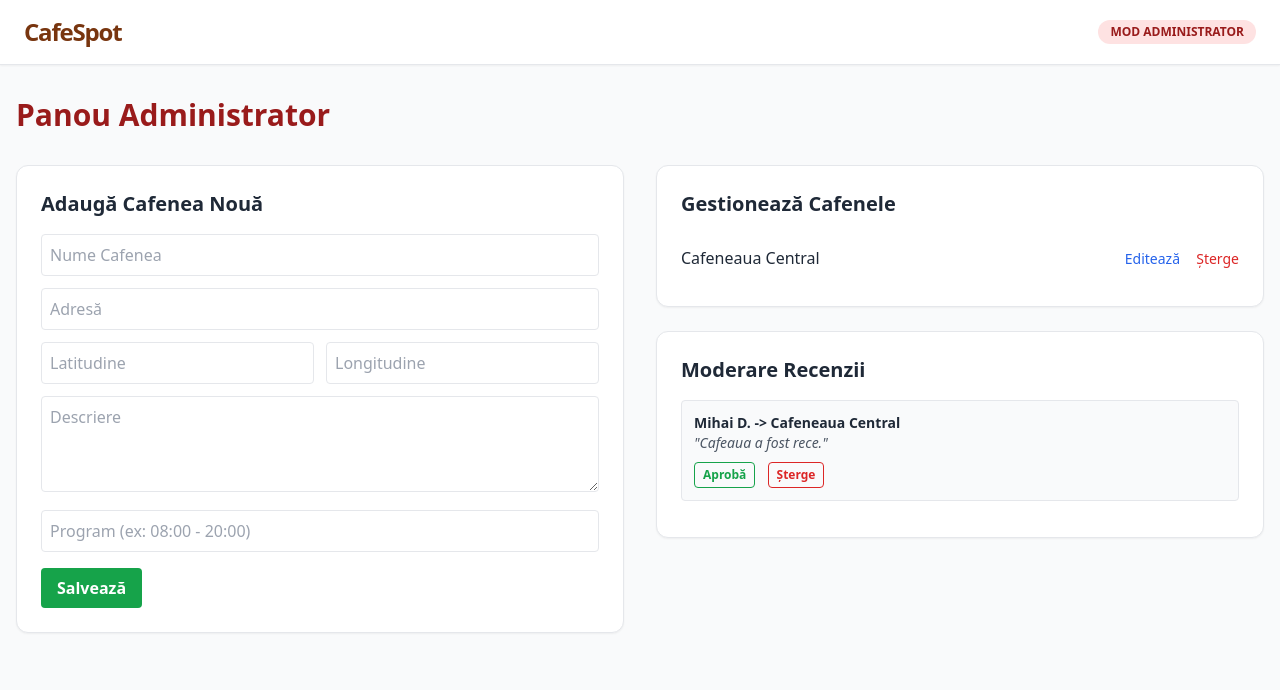
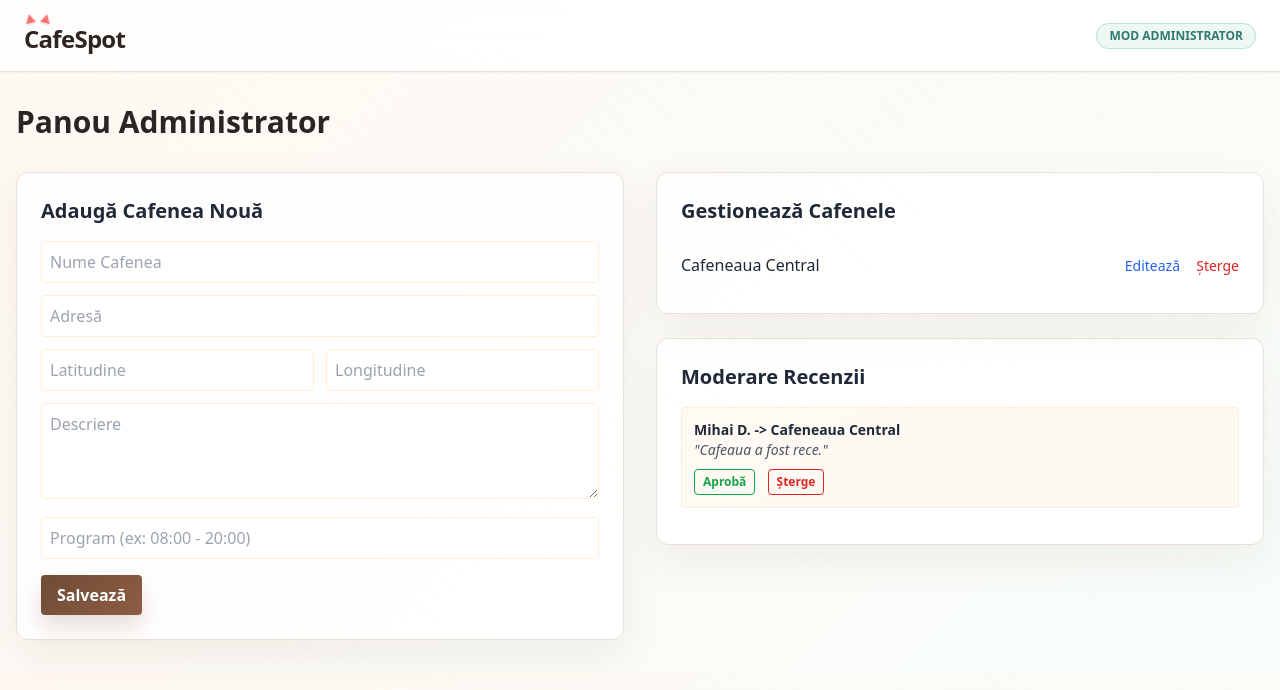
Before and after one commit to victorpwp/CafeSpot, a plain HTML site: page admin.html in a window 1280 px wide. Drawn offline with nearby package versions, Linux system fonts and the light colour scheme.

Commit message:
Update CafeSpot cat-inspired theme

```diff
--- a/admin.html
+++ b/admin.html
@@ -5,35 +5,38 @@
     <meta name="viewport" content="width=device-width, initial-scale=1.0">
     <title>Panou Administrator - CafeSpot</title>
     <script src="https://cdn.tailwindcss.com"></script>
+    <link rel="stylesheet" href="styles.css">
 </head>
 <body class="bg-gray-50 font-sans text-gray-800">
 
-    <nav class="bg-white shadow-sm border-b border-gray-200 px-6 py-4 sticky top-0 z-50">
+    <nav class="topbar shadow-sm border-b px-6 py-4 sticky top-0 z-50">
         <div class="max-w-7xl mx-auto flex justify-between items-center">
-            <a href="index.html" class="text-2xl font-extrabold text-amber-900 tracking-tighter hover:opacity-80">CafeSpot</a>
-            <span class="bg-red-100 text-red-800 text-xs font-bold px-3 py-1 rounded-full uppercase">Mod Administrator</span>
+            <a href="index.html" class="brand text-2xl hover:opacity-85">
+                <span class="brand-word">CafeSpot</span>
+            </a>
+            <span class="accent-pill text-xs font-bold px-3 py-1 rounded-full uppercase">Mod Administrator</span>
         </div>
     </nav>
 
     <div class="max-w-7xl mx-auto px-4 py-8">
-        <h1 class="text-3xl font-bold mb-8 text-red-800">Panou Administrator</h1>
+        <h1 class="text-3xl font-bold mb-8 text-stone-800">Panou Administrator</h1>
 
         <div class="grid grid-cols-1 lg:grid-cols-2 gap-8">
-            <div class="bg-white p-6 rounded-xl shadow-sm border">
+            <div class="soft-card p-6 rounded-xl border">
                 <h2 class="text-xl font-bold mb-4">Adaugă Cafenea Nouă</h2>
-                <input type="text" placeholder="Nume Cafenea" class="w-full mb-3 p-2 border rounded">
-                <input type="text" placeholder="Adresă" class="w-full mb-3 p-2 border rounded">
+                <input type="text" placeholder="Nume Cafenea" class="w-full mb-3 p-2 border border-orange-100 rounded focus:ring-2 focus:ring-teal-300 focus:outline-none">
+                <input type="text" placeholder="Adresă" class="w-full mb-3 p-2 border border-orange-100 rounded focus:ring-2 focus:ring-teal-300 focus:outline-none">
                 <div class="flex space-x-3 mb-3">
-                    <input type="text" placeholder="Latitudine" class="w-1/2 p-2 border rounded">
-                    <input type="text" placeholder="Longitudine" class="w-1/2 p-2 border rounded">
+                    <input type="text" placeholder="Latitudine" class="w-1/2 p-2 border border-orange-100 rounded focus:ring-2 focus:ring-teal-300 focus:outline-none">
+                    <input type="text" placeholder="Longitudine" class="w-1/2 p-2 border border-orange-100 rounded focus:ring-2 focus:ring-teal-300 focus:outline-none">
                 </div>
-                <textarea placeholder="Descriere" class="w-full mb-3 p-2 border rounded h-24"></textarea>
-                <input type="text" placeholder="Program (ex: 08:00 - 20:00)" class="w-full mb-4 p-2 border rounded">
-                <button class="bg-green-600 text-white px-4 py-2 rounded font-bold hover:bg-green-700">Salvează</button>
+                <textarea placeholder="Descriere" class="w-full mb-3 p-2 border border-orange-100 rounded h-24 focus:ring-2 focus:ring-teal-300 focus:outline-none"></textarea>
+                <input type="text" placeholder="Program (ex: 08:00 - 20:00)" class="w-full mb-4 p-2 border border-orange-100 rounded focus:ring-2 focus:ring-teal-300 focus:outline-none">
+                <button class="cta-button px-4 py-2 rounded font-bold">Salvează</button>
             </div>
 
             <div>
-                <div class="bg-white p-6 rounded-xl shadow-sm border mb-6">
+                <div class="soft-card p-6 rounded-xl border mb-6">
                     <h2 class="text-xl font-bold mb-4">Gestionează Cafenele</h2>
                     <ul class="divide-y">
                         <li class="py-3 flex justify-between items-center">
@@ -46,9 +49,9 @@
                     </ul>
                 </div>
 
-                <div class="bg-white p-6 rounded-xl shadow-sm border">
+                <div class="soft-card p-6 rounded-xl border">
                     <h2 class="text-xl font-bold mb-4">Moderare Recenzii</h2>
-                    <div class="border p-3 rounded mb-3 bg-gray-50">
+                    <div class="border border-orange-100 p-3 rounded mb-3 bg-orange-50/60">
                         <p class="text-sm font-bold">Mihai D. -> Cafeneaua Central</p>
                         <p class="text-sm text-gray-600 italic">"Cafeaua a fost rece."</p>
                         <div class="mt-2 space-x-2">
--- /dev/null
+++ b/styles.css
@@ -0,0 +1,133 @@
+:root {
+    --ink: #2f241f;
+    --muted: #776a63;
+    --cream: #fff8f1;
+    --surface: #ffffff;
+    --line: #eadfd6;
+    --coffee: #6f4b35;
+    --coral: #f97373;
+    --mint: #69c7b2;
+    --butter: #ffd166;
+}
+
+body {
+    background:
+        linear-gradient(135deg, rgba(255, 248, 241, 0.95), rgba(247, 253, 250, 0.95)),
+        repeating-linear-gradient(45deg, rgba(111, 75, 53, 0.035) 0 1px, transparent 1px 18px);
+    color: var(--ink);
+}
+
+.topbar {
+    background: rgba(255, 255, 255, 0.86);
+    border-color: var(--line);
+    backdrop-filter: blur(18px);
+}
+
+.brand {
+    display: inline-flex;
+    align-items: center;
+    color: var(--ink);
+    font-weight: 900;
+    letter-spacing: -0.03em;
+    line-height: 1;
+    padding-top: 0.45rem;
+}
+
+.brand-word {
+    position: relative;
+    display: inline-block;
+    color: var(--ink);
+}
+
+.brand-word::before,
+.brand-word::after {
+    content: "";
+    position: absolute;
+    top: -0.55rem;
+    width: 0;
+    height: 0;
+    border-left: 0.34rem solid transparent;
+    border-right: 0.34rem solid transparent;
+    border-bottom: 0.62rem solid var(--coral);
+    filter: drop-shadow(0 2px 0 rgba(111, 75, 53, 0.12));
+}
+
+.brand-word::before {
+    left: 0.05rem;
+    transform: rotate(-14deg);
+}
+
+.brand-word::after {
+    left: 1.05rem;
+    transform: rotate(14deg);
+}
+
+.soft-card {
+    background: rgba(255, 255, 255, 0.9);
+    border-color: var(--line);
+    box-shadow: 0 16px 40px rgba(111, 75, 53, 0.08);
+}
+
+.cafe-visual {
+    background:
+        linear-gradient(135deg, rgba(105, 199, 178, 0.34), rgba(255, 209, 102, 0.42)),
+        linear-gradient(45deg, rgba(249, 115, 115, 0.24), transparent 48%);
+    position: relative;
+}
+
+.cafe-visual::before {
+    content: "";
+    position: absolute;
+    left: 1.4rem;
+    bottom: 1.25rem;
+    width: 4.5rem;
+    height: 2.9rem;
+    border: 3px solid rgba(47, 36, 31, 0.42);
+    border-top: 0;
+    border-radius: 0 0 1.2rem 1.2rem;
+}
+
+.cafe-visual::after {
+    content: "";
+    position: absolute;
+    left: 2rem;
+    bottom: 4.1rem;
+    width: 3.1rem;
+    height: 1.2rem;
+    border-top: 3px solid rgba(47, 36, 31, 0.34);
+    border-radius: 50%;
+}
+
+.accent-pill {
+    display: inline-flex;
+    align-items: center;
+    gap: 0.4rem;
+    border: 1px solid rgba(105, 199, 178, 0.4);
+    background: rgba(105, 199, 178, 0.12);
+    color: #327a6c;
+}
+
+.cat-dot {
+    width: 0.42rem;
+    height: 0.42rem;
+    border-radius: 999px;
+    background: var(--coral);
+}
+
+.cta-button {
+    background: linear-gradient(135deg, var(--coffee), #8d5d43);
+    color: #fff;
+    box-shadow: 0 12px 22px rgba(111, 75, 53, 0.18);
+}
+
+.cta-button:hover {
+    filter: brightness(1.05);
+}
+
+.link-accent {
+    color: var(--coffee);
+}
+
+.link-accent:hover {
+    color: #4f3324;
+}
```
Also changed, not shown: detalii.html (+12 -9 lines), index.html (+18 -11 lines), login.html (+10 -7 lines), register.html (+11 -8 lines).
